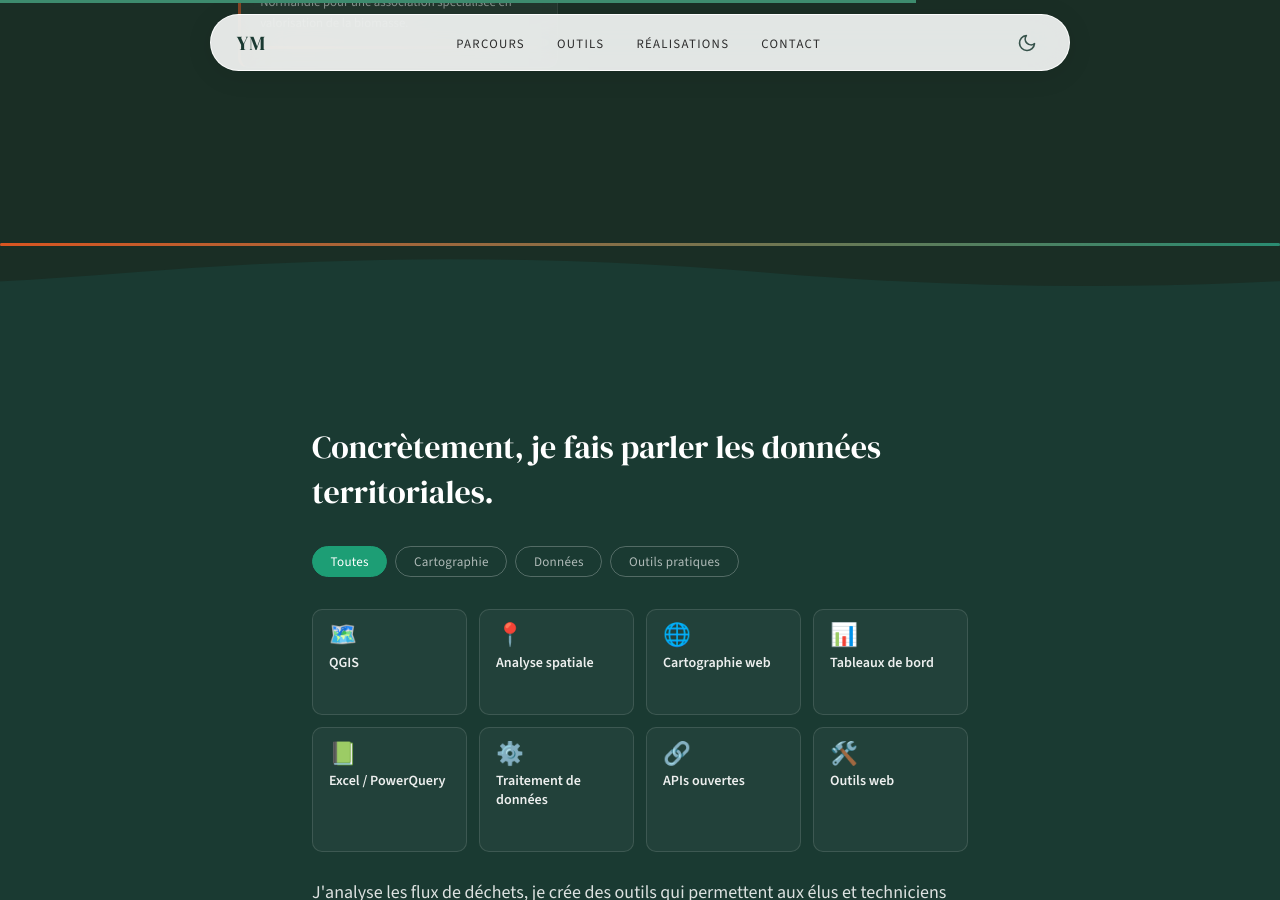
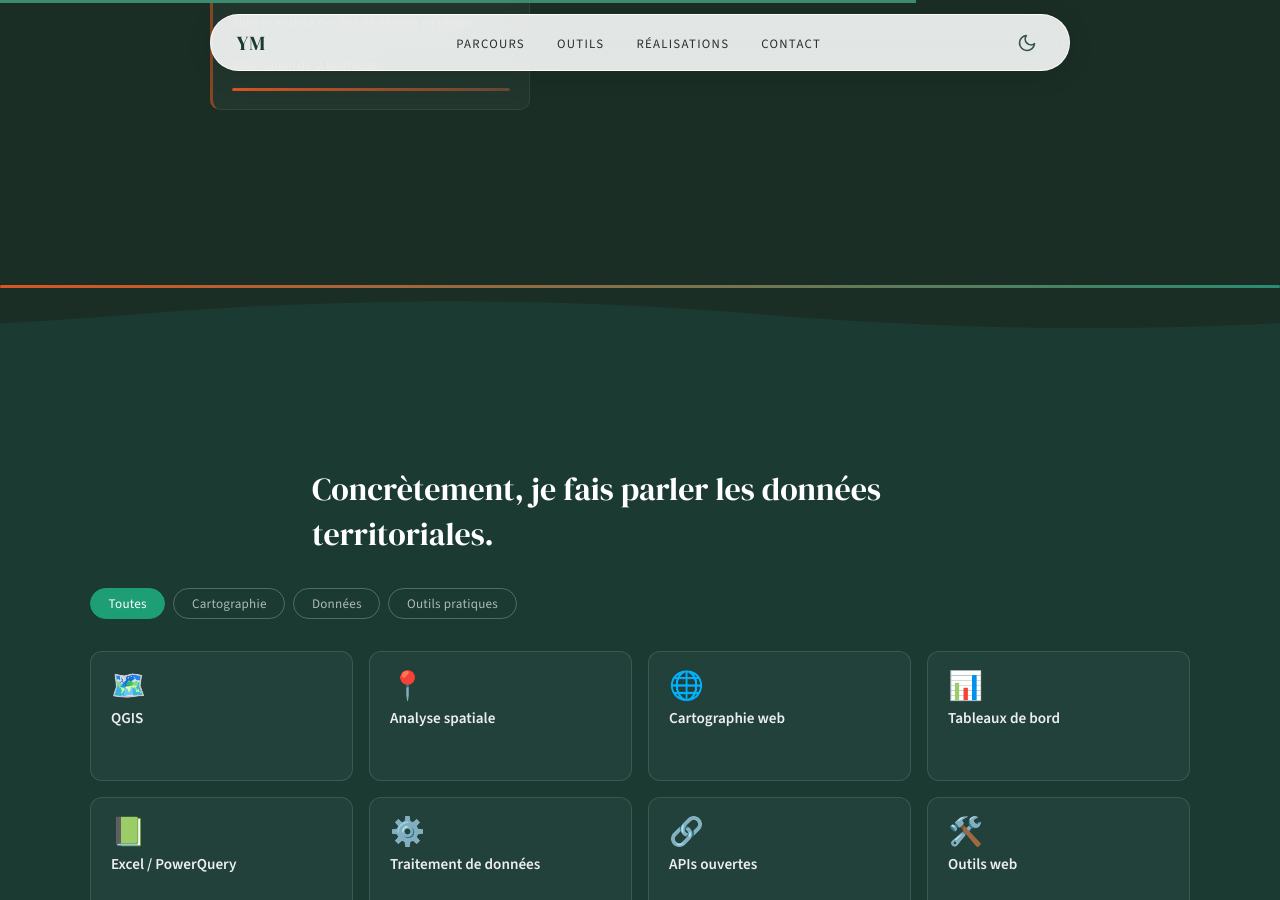
Before and after one commit to yvesmarti/yvesmarti.github.io, a Jekyll site: the page built from index.html, in a window 1280 px wide and 900 px high, scrolled down 5526 px. Built offline with Jekyll 4.4.1, drawn with Linux system fonts in a browser that asks for light colours.

Commit message:
Amélioration des cartes de compétences sur desktop
- Ajout du wrapper .skills-wide qui casse la contrainte max-width: 720px
  du .narrative pour utiliser jusqu'à 1100px sur grand écran
- Cartes plus grandes : min-height 90px → 130px, padding augmenté
- Icônes plus visibles : font-size 1.4rem → 1.75rem
- Nom de compétence plus lisible : font-size 0.88rem → 0.95rem
- Description au survol plus visible : max-height 2.8rem → 5rem,
  couleur plus opaque, clamp de 2 → 3 lignes
- Breakpoints responsives mis à jour (.skills-wide annulé ≤ 1024px)

https://claude.ai/code/session_01Wpd7Kfi8gJ6qvDN8RLywwa

```diff
--- a/assets/css/style.css
+++ b/assets/css/style.css
@@ -1037,19 +1037,26 @@ body {
    GRILLE DE COMPÉTENCES
    =========================================== */
 
+/* Wrapper élargi : casse la contrainte max-width: 720px du .narrative sur desktop */
+.skills-wide {
+    width: min(90vw, 1100px);
+    margin-left: calc((100% - min(90vw, 1100px)) / 2);
+    margin-right: calc((100% - min(90vw, 1100px)) / 2);
+}
+
 .skills-grid {
     display: grid;
     grid-template-columns: repeat(4, 1fr);
-    gap: 0.75rem;
+    gap: 1rem;
     margin: 2rem 0 1.5rem;
 }
 
 .skill-card {
     position: relative;
-    min-height: 90px;
-    padding: 0.9rem 1rem 0.75rem;
+    min-height: 130px;
+    padding: 1.25rem 1.25rem 1rem;
     border: 1px solid rgba(255, 255, 255, 0.12);
-    border-radius: 10px;
+    border-radius: 12px;
     background: rgba(255, 255, 255, 0.04);
     cursor: default;
     overflow: hidden;
@@ -1064,15 +1071,15 @@ body {
 
 .skill-card-icon {
     display: block;
-    font-size: 1.4rem;
+    font-size: 1.75rem;
     line-height: 1;
-    margin-bottom: 0.45rem;
+    margin-bottom: 0.6rem;
 }
 
 .skill-card-name {
     display: block;
     color: rgba(255, 255, 255, 0.92);
-    font-size: 0.88rem;
+    font-size: 0.95rem;
     font-weight: 600;
     line-height: 1.3;
 }
@@ -1080,8 +1087,8 @@ body {
 /* Badge catégorie : positionné en haut à droite, visible au survol */
 .skill-card-tag {
     position: absolute;
-    top: 0.6rem;
-    right: 0.65rem;
+    top: 0.75rem;
+    right: 0.75rem;
     font-size: 0.65rem;
     font-weight: 600;
     letter-spacing: 0.04em;
@@ -1101,21 +1108,21 @@ body {
 
 /* Description courte : apparaît au survol */
 .skill-card-desc {
-    margin: 0.4rem 0 0;
-    font-size: 0.78rem;
-    color: rgba(255, 255, 255, 0.6);
-    line-height: 1.4;
+    margin: 0.55rem 0 0;
+    font-size: 0.82rem;
+    color: rgba(255, 255, 255, 0.72);
+    line-height: 1.45;
     display: -webkit-box;
-    -webkit-line-clamp: 2;
+    -webkit-line-clamp: 3;
     -webkit-box-orient: vertical;
     overflow: hidden;
     max-height: 0;
     opacity: 0;
-    transition: max-height 0.22s ease, opacity 0.22s ease;
+    transition: max-height 0.28s ease, opacity 0.28s ease;
 }
 
 .skill-card:hover .skill-card-desc {
-    max-height: 2.8rem;
+    max-height: 5rem;
     opacity: 1;
 }
 
@@ -1206,8 +1213,14 @@ body {
    RESPONSIVE — AJOUTS
    =========================================== */
 
-/* Grille de compétences : 3 colonnes sur tablette large */
+/* Grille de compétences : 3 colonnes sur tablette large, wrapper recentré */
 @media (max-width: 1024px) {
+    .skills-wide {
+        width: 100%;
+        margin-left: 0;
+        margin-right: 0;
+    }
+
     .skills-grid {
         grid-template-columns: repeat(3, 1fr);
     }
--- a/index.html
+++ b/index.html
@@ -120,7 +120,8 @@ description: "Portfolio de Yves Marti, chargé de mission déchets et SIG en Nor
             Concrètement, je fais parler les données territoriales.
         </h2>
 
-        <!-- Filtres de compétences -->
+        <!-- Filtres + Grille de compétences — wrapper élargi sur desktop -->
+        <div class="skills-wide">
             <div class="skills-filters" role="group" aria-label="Filtrer par catégorie">
                 <button class="filter-btn active" data-filter="Toutes">Toutes</button>
                 <button class="filter-btn" data-filter="Cartographie">Cartographie</button>
@@ -128,7 +129,6 @@ description: "Portfolio de Yves Marti, chargé de mission déchets et SIG en Nor
                 <button class="filter-btn" data-filter="Outils pratiques">Outils pratiques</button>
             </div>
 
-        <!-- Grille de compétences -->
             <div class="skills-grid">
                 {% for competence in site.data.competences %}
                 <div class="skill-card" style="--card-color: {{ competence.couleur }};" data-categorie="{{ competence.categorie }}">
@@ -138,6 +138,7 @@ description: "Portfolio de Yves Marti, chargé de mission déchets et SIG en Nor
                     <p class="skill-card-desc">{{ competence.description }}</p>
                 </div>
                 {% endfor %}
+            </div>
         </div>
 
         <p>
```
Lines whose indentation alone changed are shown as unchanged.
